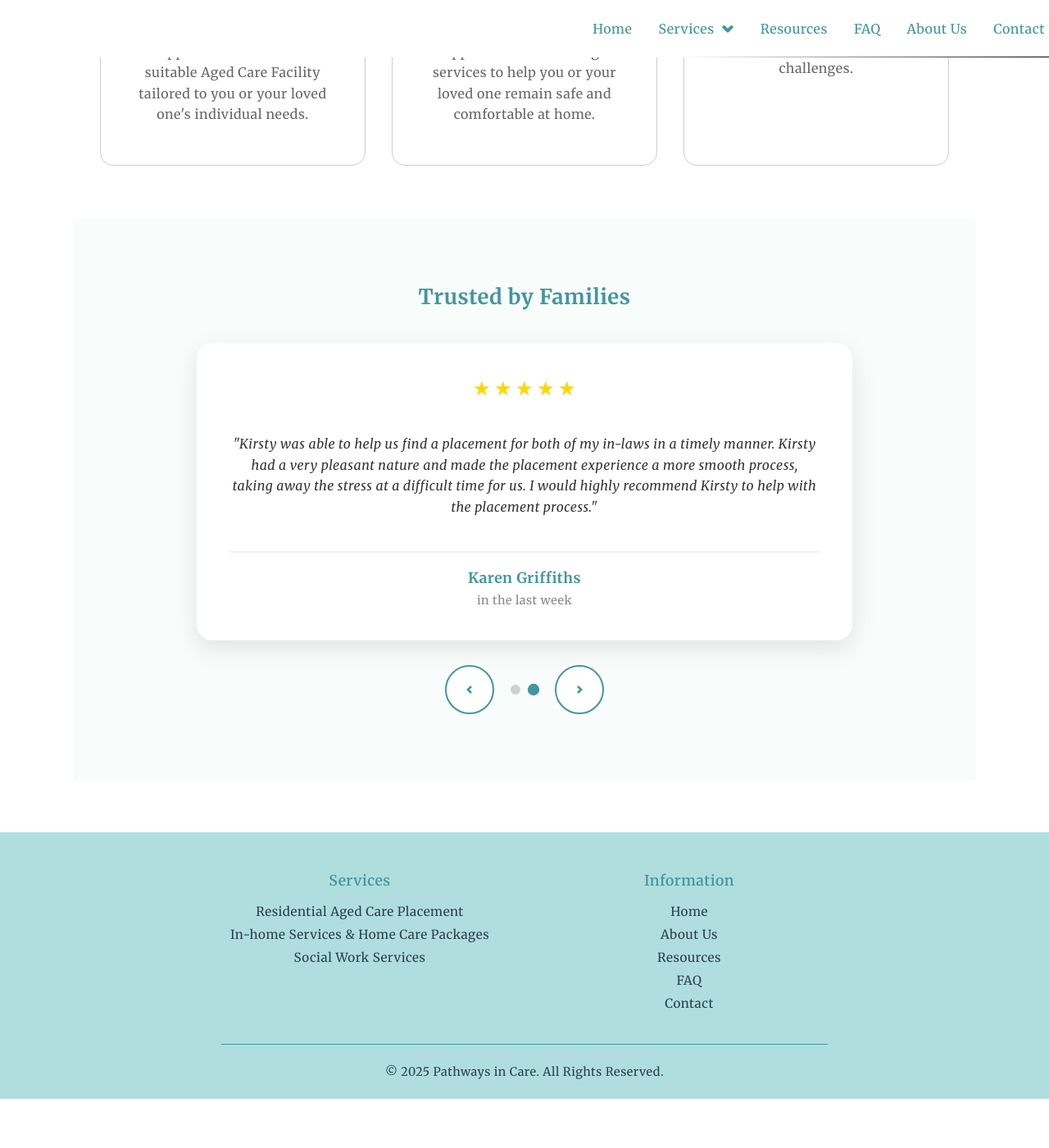
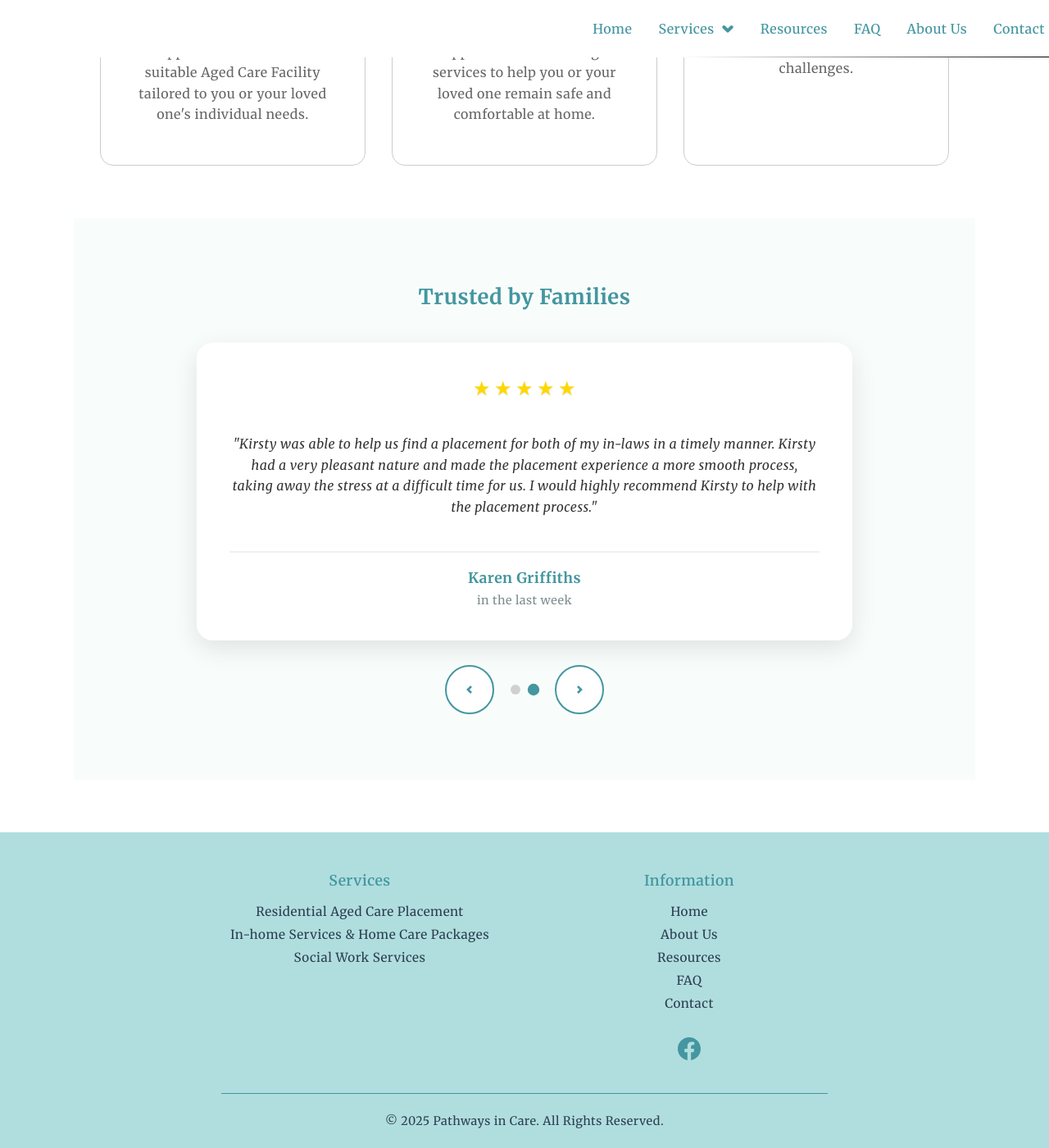
Before and after one commit to dmholyday/pathwaysincare-web, a Jekyll site: the page built from index.html, in a window 1280 px wide and 1400 px high, scrolled down 2008 px. Shown: the whole window at 82% size. Built offline with Jekyll 4.4.1, drawn with Linux system fonts in a browser that asks for light colours; before the commit the page ends 3348 px from its top, so only the background shows below that.

Commit message:
Add Facebook icon link to footer
Add Facebook business page link underneath the Contact link in footer's
Information column. Features include:
- Clean SVG Facebook icon styled with site's teal color scheme
- Hover effects with color transition and subtle lift animation
- Opens in new tab with proper security attributes
- Accessible with descriptive aria-label
- Centered alignment matching footer design
- Links to https://www.facebook.com/Pathwaysincare

🤖 Generated with [Claude Code](https://claude.ai/code)

Co-Authored-By: Claude <noreply@anthropic.com>

```diff
--- a/_includes/footer.html
+++ b/_includes/footer.html
@@ -18,6 +18,13 @@
                     <li><a href="{{ '/faq/' | relative_url }}">FAQ</a></li>
                     <li><a href="{{ '/contact/' | relative_url }}">Contact</a></li>
                 </ul>
+                <div class="social-links">
+                    <a href="https://www.facebook.com/Pathwaysincare" target="_blank" rel="noopener noreferrer" aria-label="Visit our Facebook page">
+                        <svg viewBox="0 0 24 24" fill="currentColor" class="facebook-icon">
+                            <path d="M24 12.073c0-6.627-5.373-12-12-12s-12 5.373-12 12c0 5.99 4.388 10.954 10.125 11.854v-8.385H7.078v-3.47h3.047V9.43c0-3.007 1.792-4.669 4.533-4.669 1.312 0 2.686.235 2.686.235v2.953H15.83c-1.491 0-1.956.925-1.956 1.874v2.25h3.328l-.532 3.47h-2.796v8.385C19.612 23.027 24 18.062 24 12.073z"/>
+                        </svg>
+                    </a>
+                </div>
             </div>
         </div>
         <div class="footer-bottom">
--- a/assets/style.css
+++ b/assets/style.css
@@ -973,6 +973,32 @@ button {
     margin: 0;
 }
 
+/* Footer Social Links */
+.social-links {
+    margin-top: 1.5rem;
+    text-align: center;
+}
+
+.social-links a {
+    display: inline-flex;
+    align-items: center;
+    justify-content: center;
+    color: #4496a0;
+    text-decoration: none;
+    transition: all 0.3s ease;
+    padding: 0.5rem;
+}
+
+.social-links a:hover {
+    color: #3498db;
+    transform: translateY(-2px);
+}
+
+.facebook-icon {
+    width: 28px;
+    height: 28px;
+}
+
 /* Profile Section Styles */
 .profile-section {
     display: flex;
```
